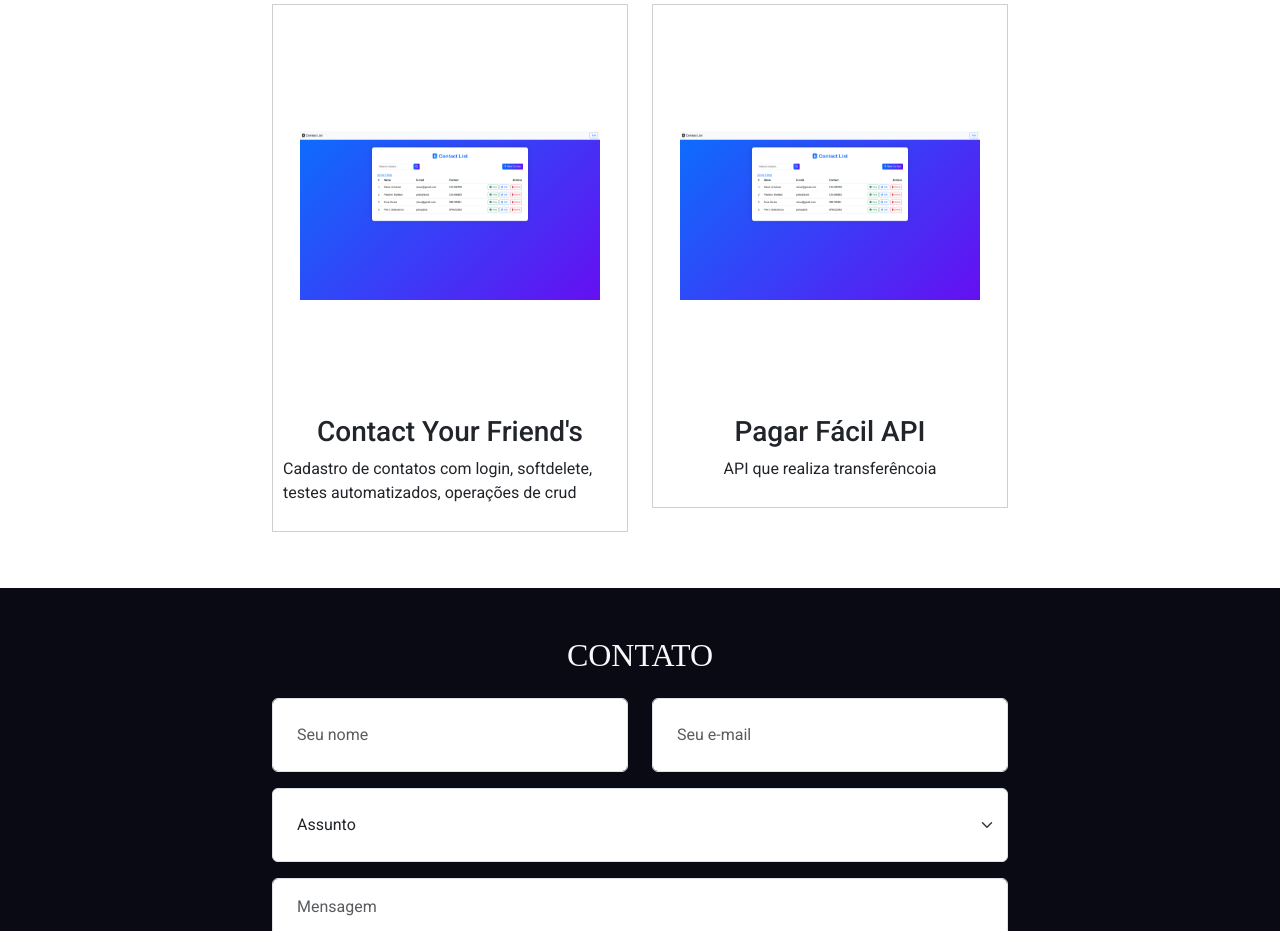
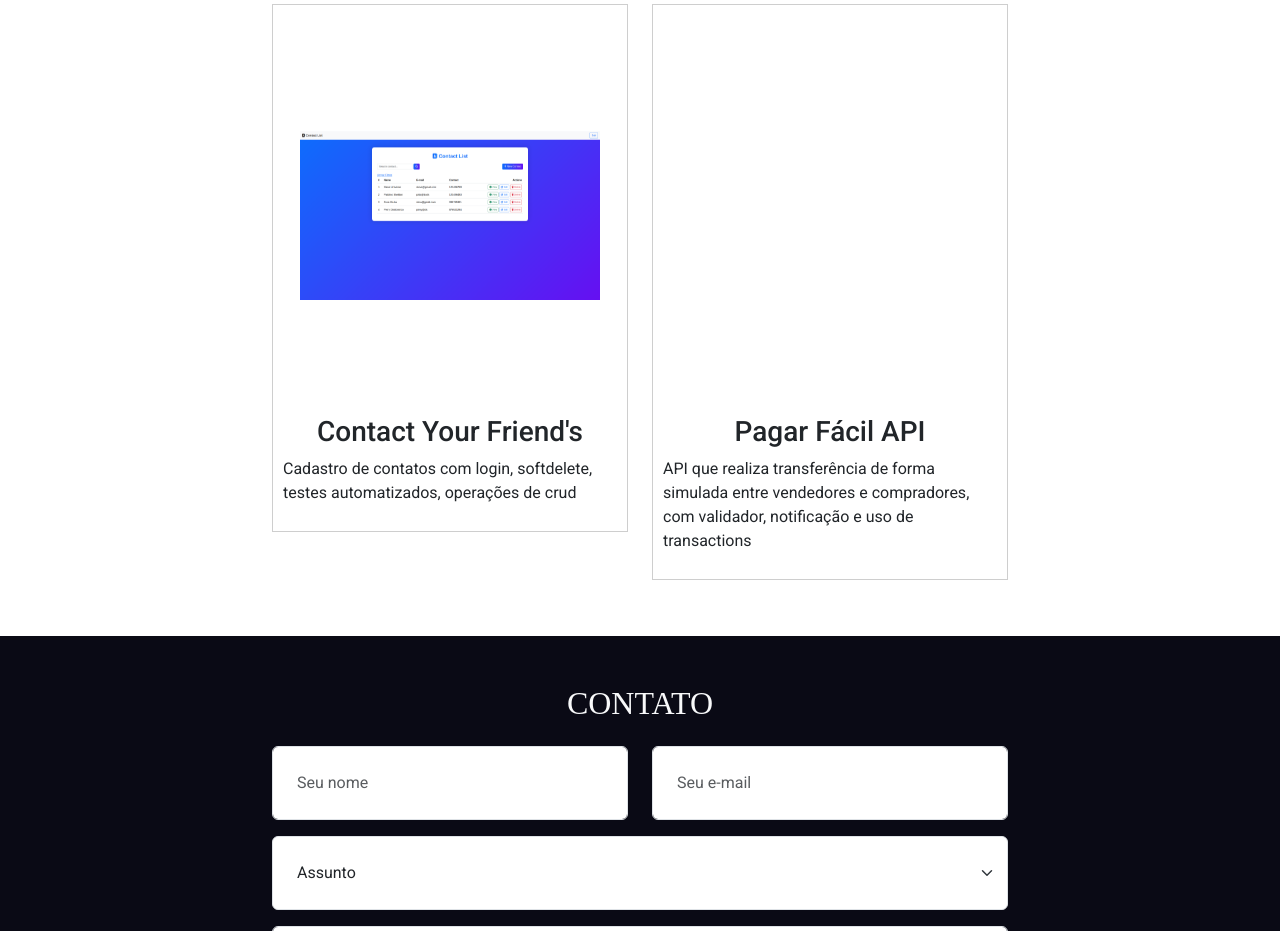
Before and after one commit to dilsoncampelo10/portfolio02, an Angular app: page / in a window 1280 px wide. Shown: the part 5540-6471 px from the top of the page. Built offline with nearby package versions, Linux system fonts and the light colour scheme; a web font is replaced by a local one.

Commit message:
without pagarfacil

```diff
--- a/src/app/data/projects.ts
+++ b/src/app/data/projects.ts
@@ -63,9 +63,9 @@ export const projects: IProject[] = [
     {
         id: 8,
         title: 'Pagar Fácil API',
-        description:'API que realiza transferêncoia',
-        image: 'assets/img/projects/contacts.png',
-        link: 'https://github.com/dilsoncampelo10/contacts'
+        description:'API que realiza transferência de forma simulada entre vendedores e compradores, com validador, notificação e uso de transactions',
+        image: '',
+        link: 'https://github.com/dilsoncampelo10/pagarFacil'
 
     },
 
```
